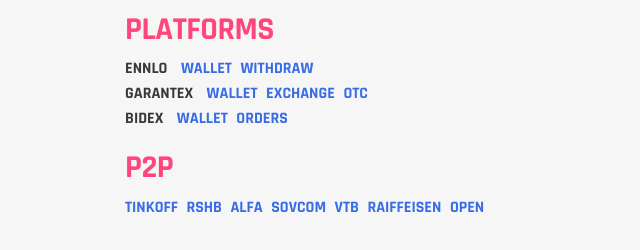
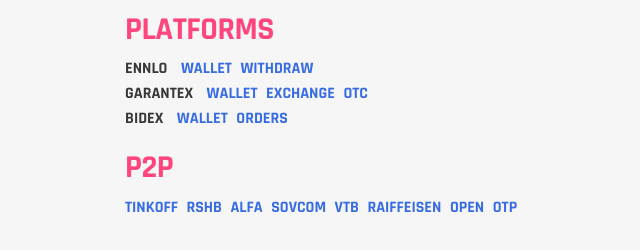
Before and after one commit to shrpv/rates.github.io, a plain HTML site: page rates/index.html in a window 1280 px wide. Shown: the full height of the page, 50-690 px from the left. Drawn offline with Linux system fonts and the light colour scheme.

Commit message:
Add OTP p2p link

```diff
--- a/rates/index.html
+++ b/rates/index.html
@@ -75,6 +75,8 @@
             <a class="p2p__link" href="https://www.raiffeisen.ru/retail/remote_service/card2card/" target="_blank">Raiffeisen</a>
 
             <a class="p2p__link" href="https://www.open.ru/p2p" target="_blank">Open</a>
+
+            <a class="p2p__link" href="https://www.otpbank.ru/p2p/" target="_blank">OTP</a>
           </div>
         </div>
       </div>
```
